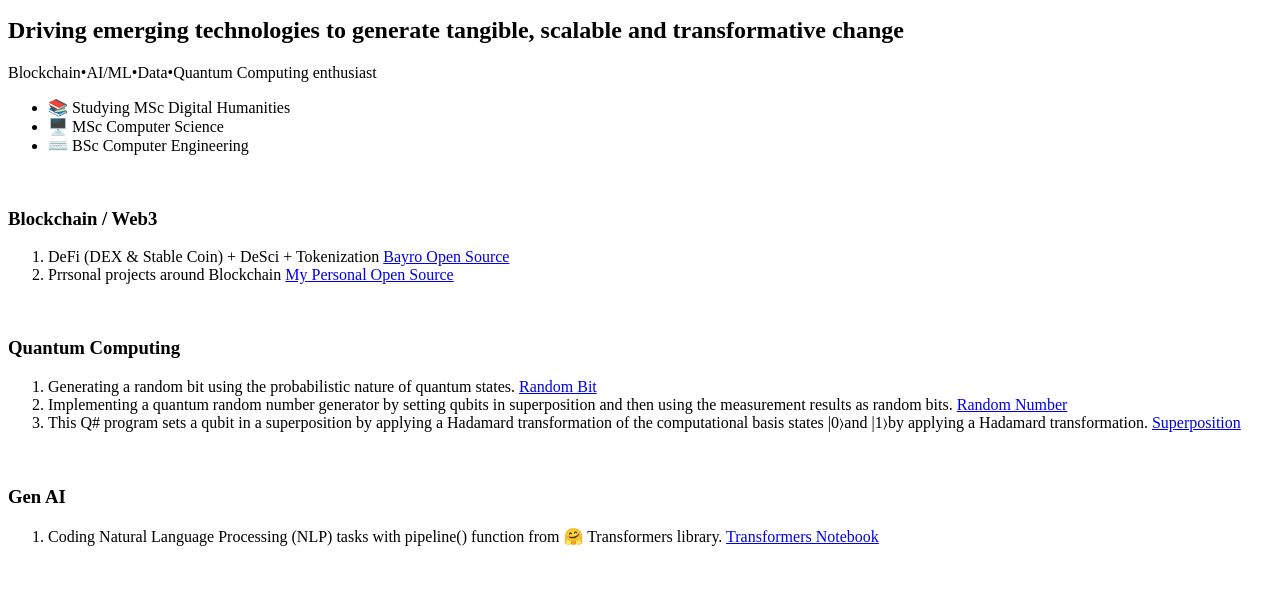
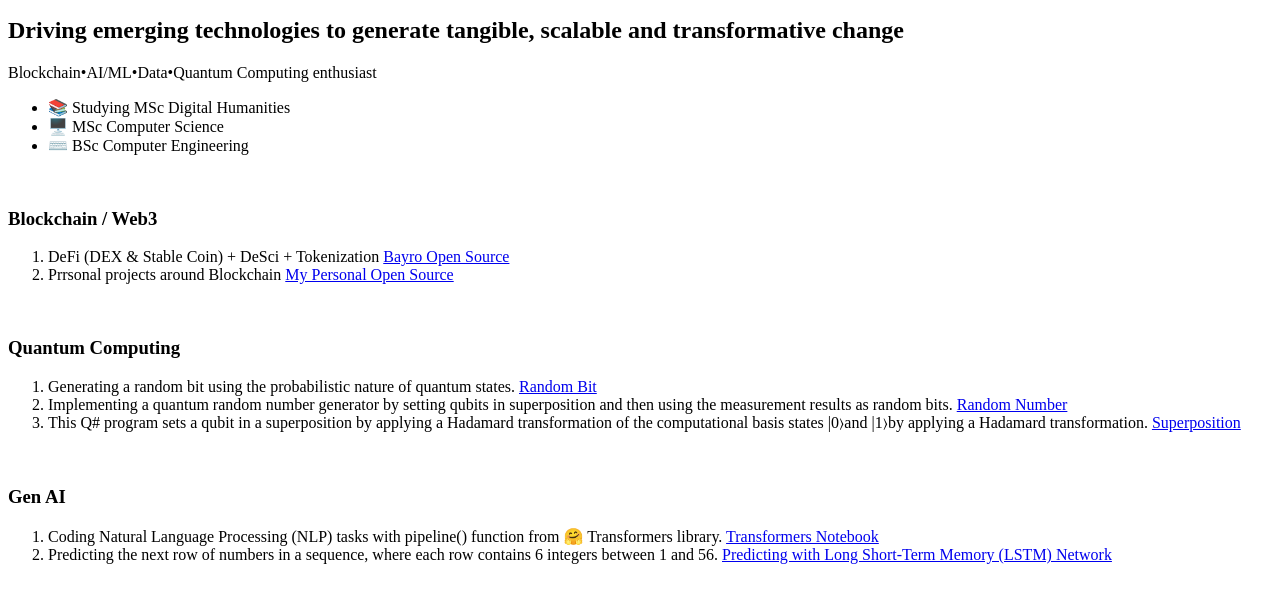
Before and after one commit to eherrador/eherrador.github.io, a plain HTML site: page index.html in a window 1280 px wide. Shown: the part 111-714 px from the top of the page. Drawn offline with Linux system fonts and the light colour scheme.

Commit message:
Update index.html

```diff
--- a/index.html
+++ b/index.html
@@ -57,6 +57,10 @@
             Coding Natural Language Processing (NLP) tasks with pipeline() function from 🤗 Transformers library.
         <a href="https://htmlpreview.github.io/?https://github.com/eherrador/NLP/blob/main/transformers.html">Transformers Notebook</a>
         </li>
+        <li>
+            Predicting the next row of numbers in a sequence, where each row contains 6 integers between 1 and 56.
+        <a href="https://htmlpreview.github.io/?https://github.com/eherrador/PredictingLongShortTermMemory/blob/main/PredictingLSTM.ipynb">Predicting with Long Short-Term Memory (LSTM) Network</a>
+        </li>
     </ol>
 </body>
 </html>
```
